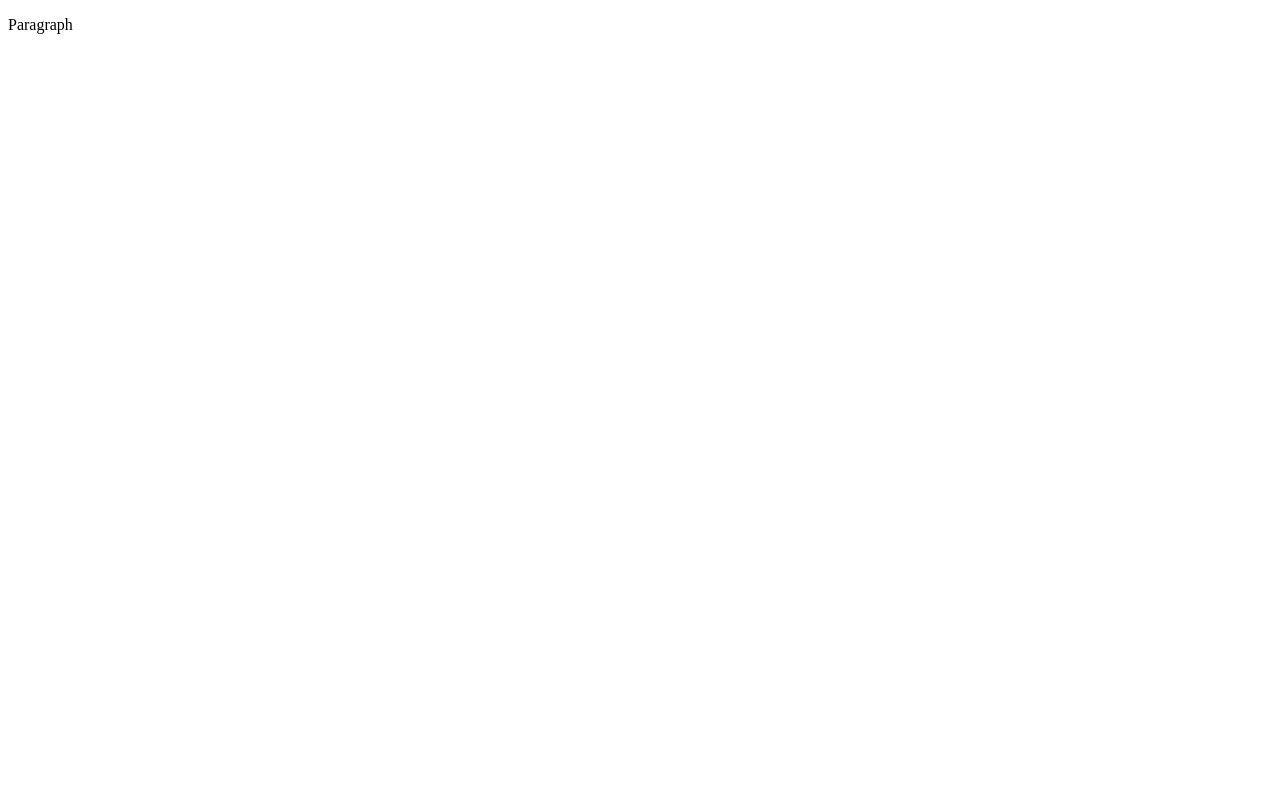
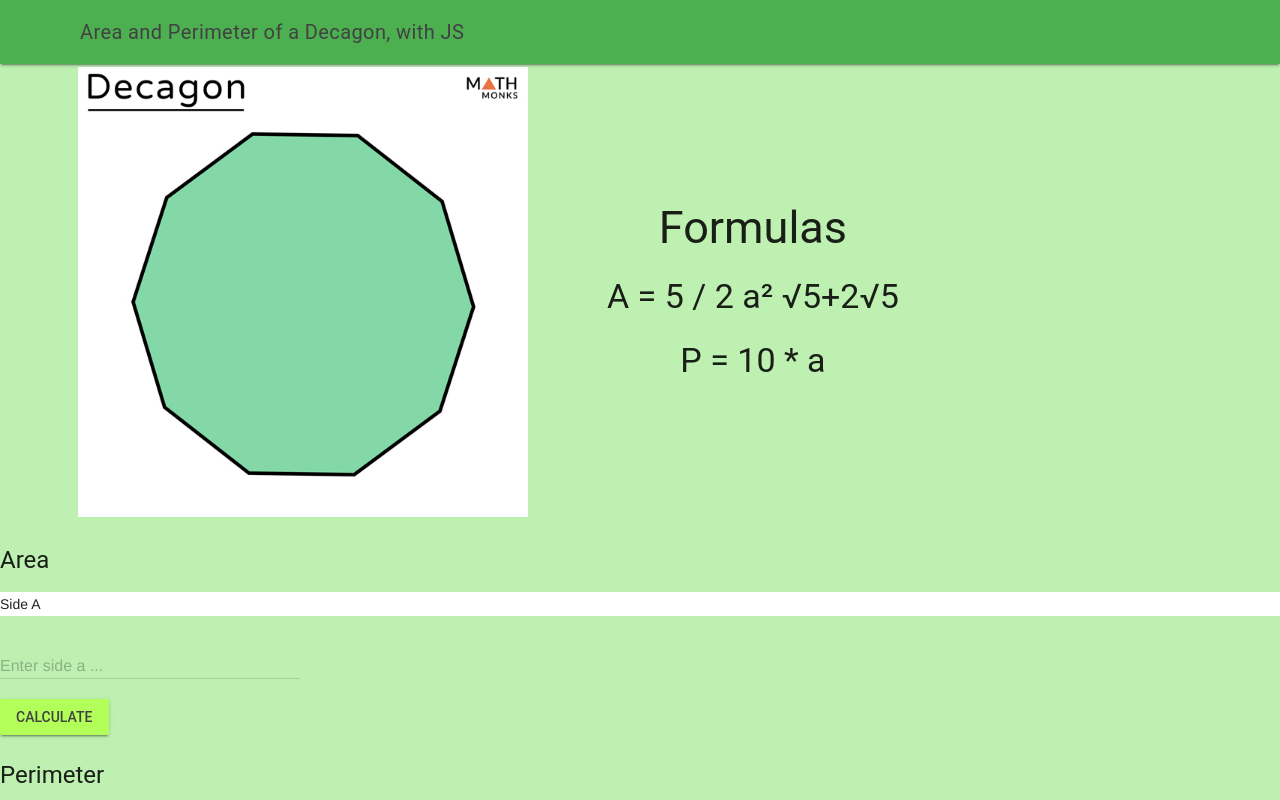
Before and after one commit to ICD2O-Digital-Tech-AnastasiiaL/Assign-02-HTML-Calculations, a plain HTML site: page index.html in a window 1280 px wide. Drawn offline with nearby package versions, Linux system fonts and the light colour scheme.

Commit message:
Created my Assigment 2

```diff
--- a/css/style.css
+++ b/css/style.css
@@ -1,4 +1,20 @@
-/* Created by: Mr. Coxall
-* Created on: Sep 2020
-* This file contains the CSS for index.html
+/* Created by: Anastasiia Lebedenko
+* Created on: Mar 2025
+* This CSS file defines the style for index.html
+* ICS2O-Assign-02-HTML-Calculations
 */
+
+body {
+    background-color: rgb(189, 240, 177);
+}
+
+h1 {
+    background-color: rgb(255, 255, 255);
+    color: hsl(145, 63%, 32%);
+    padding: 40px;
+    text-align: center;
+}
+
+p {
+    background-color: #ffffff;
+}
--- a/index.html
+++ b/index.html
@@ -1,9 +1,102 @@
 <!DOCTYPE html>
 <html>
+  <!--Information for the inside of the page-->
   <head>
-    <title>Title</title>
+    <meta charset="utf-8" />
+    <meta name="description" content="Area and Perimeter of a Decagon, with JS" />
+    <meta name="keywords" content="immaculata, ics2o" />
+    <meta name="author" content="Anastasiia Lebedenko" />
+    <meta name="viewport" content="width=device-width, initial-scale=1.0" />
+    <link rel="apple-touch-icon" sizes="180x180" href="./favicon/apple-touch-icon.png" />
+    <link rel="icon" type="image/png" sizes="32x32" href="./favicon/favicon-32x32.png" />
+    <link rel="icon" type="image/png" sizes="16x16" href="./favicon/favicon-16x16.png" />
+    <link rel="manifest" href="./fav_index/site.webmanifest" />
+    <link rel="stylesheet" href="https://fonts.googleapis.com/icon?family=Material+Icons" />
+    <link rel="stylesheet" href="https://code.getmdl.io/1.3.0/material.green-light_green.min.css" />
+    <link rel="stylesheet" href="./css/style.css" />
+    <title>Area and Perimeter of a Decagon, with JS</title>
   </head>
   <body>
-    <p>Paragraph</p>
+    <script defer src="https://code.getmdl.io/1.3.0/material.min.js"></script>
+    <script src="./js/script.js"></script>
+    <div class="mdl-layout mdl-js-layout mdl-layout--fixed-header">
+      <header class="mdl-layout__header">
+        <div class="mdl-layout__header-row">
+          <span class="mdl-layout-title">Area and Perimeter of a Decagon, with JS</span>
+        </div>
+      </header>
+      <main class="mdl-layout__content">
+        <table>
+          <tr>
+            <th>
+              <img src="./images/decagon.jpg" alt="rectangle" width="75%" height="auto"/>
+            </th>
+            <th>
+              <h2>Formulas</h2>
+              <h3>A = 5 / 2 a² √5+2√5</h3>
+              <h3>P = 10 * a</h3>
+            </th>
+          </tr>
+        </table>
+        <!-- Simple Textfield -->
+         <h4>Area</h4>
+        <form action="#">
+          <p>Side A</p>
+          <div class="mdl-textfield mdl-js-textfield">
+            <input
+              class="mdl-textfield__input"
+              type="text"
+              pattern="-?[0-9]*(\.[0-9]+)?"
+              id="sideA-of-the-decagon"
+            />
+            <label class="mdl-textfield__label" for="height-of-the-triangle">Enter side a ...</label>
+            <span class="mdl-textfield__error">Input is not a number!</span>
+          </div>
+        </form>
+
+        <!-- Raised button with ripple -->
+        <button
+          class="mdl-button mdl-js-button mdl-button--raised mdl-js-ripple-effect mdl-button--accent"
+          onclick="calculateArea()"
+        >
+          Calculate
+        </button>
+        <br/>
+        <p>
+          <div id="answers">
+            <div id="area"></div>
+          </div>
+
+                  <!-- Simple Textfield -->
+                   <h4>Perimeter</h4>
+        <form action="#">
+          <p>Side A</p>
+          <div class="mdl-textfield mdl-js-textfield">
+            <input
+              class="mdl-textfield__input"
+              type="text"
+              pattern="-?[0-9]*(\.[0-9]+)?"
+              id="sideAsecond-of-the-decagon"
+            />
+            <label class="mdl-textfield__label" for="height-of-the-triangle">Enter side a ...</label>
+            <span class="mdl-textfield__error">Input is not a number!</span>
+          </div>
+        </form>
+
+        <!-- Raised button with ripple -->
+        <button
+          class="mdl-button mdl-js-button mdl-button--raised mdl-js-ripple-effect mdl-button--accent"
+          onclick="calculatePerimeter()"
+        >
+          Calculate
+        </button>
+        <br/>
+        <p>
+          <div id="answers">
+            <div id="perimeter"></div>
+          </div>
+        </p>
+      </main>
+    </div>
   </body>
 </html>
--- a/js/script.js
+++ b/js/script.js
@@ -1,5 +1,30 @@
-// Copyright (c) 2020 Mr. Coxall All rights reserved
+// Copyright (c) 2025 Anastasiia Lebedenko All rights reserved
 //
-// Created by: Mr. Coxall
-// Created on: Sep 2020
+// Created by: Anastasiia Lebedenko
+// Created on: April 2025
 // This file contains the JS functions for index.html
+"use strict";
+/**
+ * This function calculates the area of the triangle
+ */
+function calculateArea() {
+  // input
+  let sideA = parseInt(document.getElementById('sideA-of-the-decagon').value);
+
+  // process
+  let area = (5*sideA ** 2)/2 * Math.sqrt(5+2 * Math.sqrt(5))
+
+  // output
+  document.getElementById('area').innerHTML = 'Area is: ' + area + ' cm²'
+}
+
+function calculatePerimeter() {
+  // input
+  let sideA = parseInt(document.getElementById('sideAsecond-of-the-decagon').value);
+
+  // process
+  let perimeter = 10 * sideA
+
+  // output
+  document.getElementById('perimeter').innerHTML = 'Perimeter is: ' + perimeter + ' cm²'
+}
```
Also changed, not shown: favicon/android-chrome-192x192.png (added), favicon/android-chrome-512x512.png (added), favicon/apple-touch-icon.png (added), favicon/favicon-16x16.png (added), favicon/favicon-32x32.png (added), favicon/favicon.ico (added), favicon/site.webmanifest (added), images/areaformula.png (added), images/decagon.jpg (added), images/perimeterformula.png (added).
